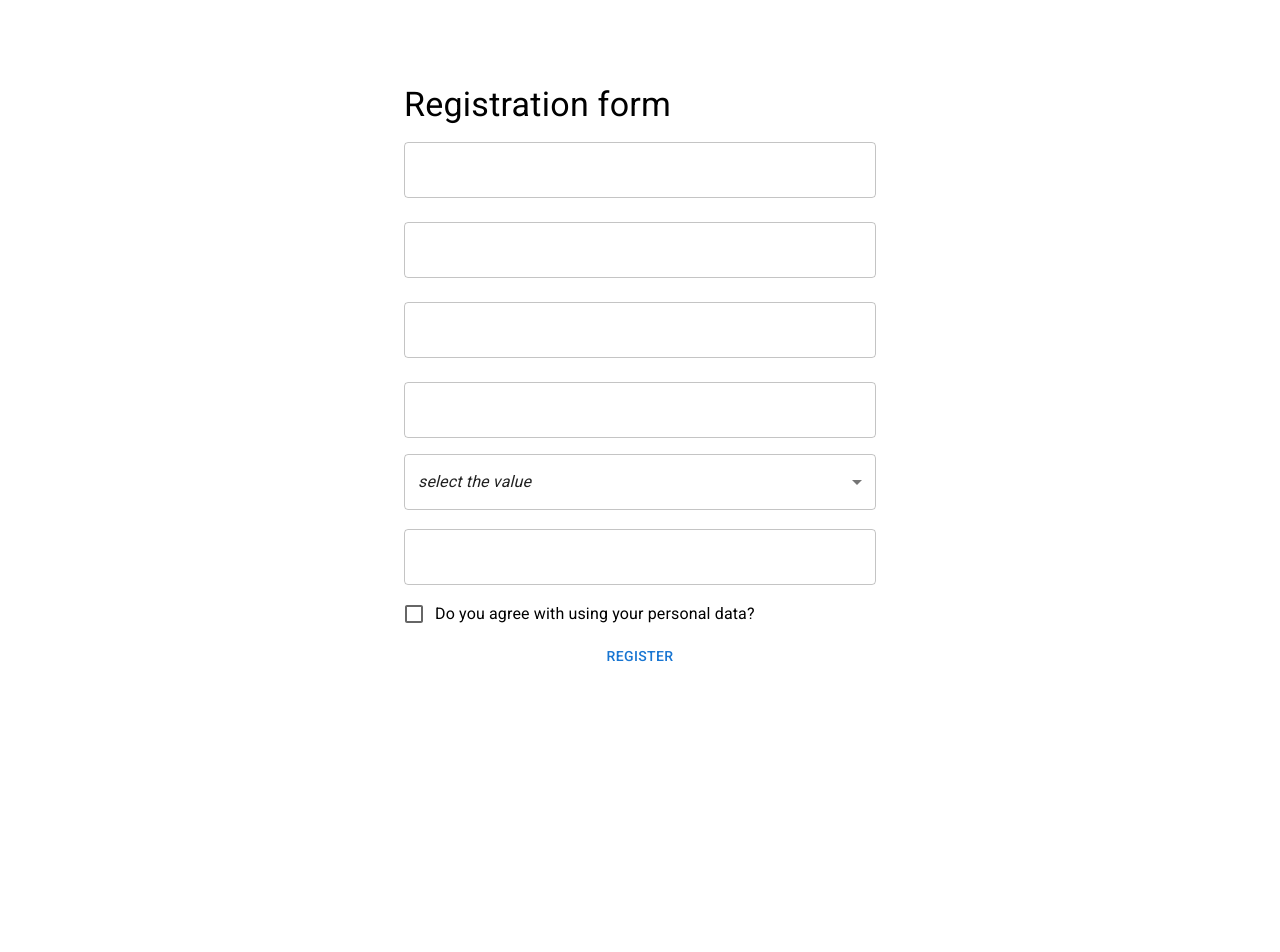
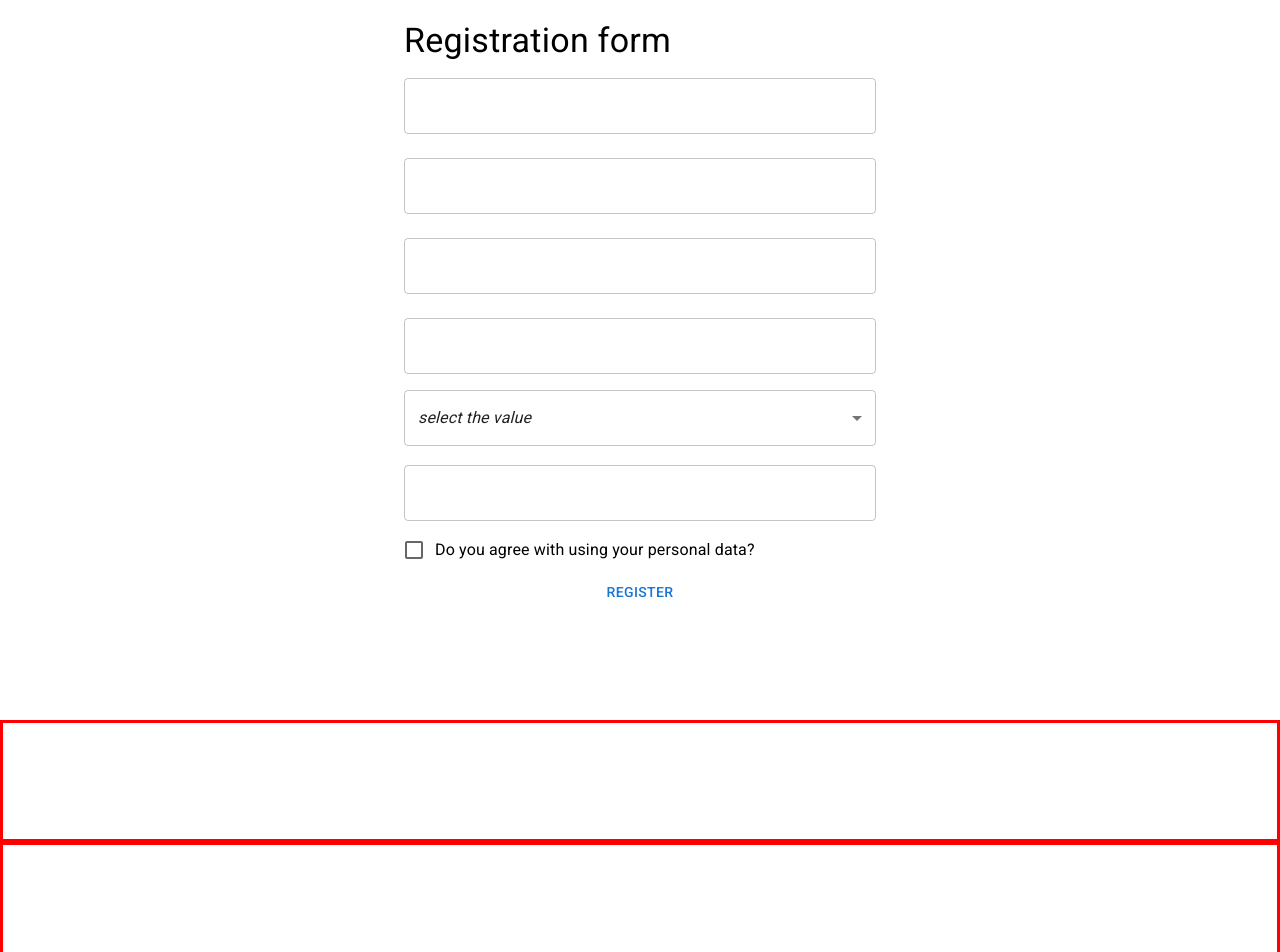
Before and after one commit to YakovAkk/RegistrationForm, a React (Create React App) app: page / in a window 1280 px wide. Shown: the top 952 px of the page. Before the commit the page ends 864 px from the top, so only its background shows below. Built offline with nearby package versions, Linux system fonts and the light colour scheme.

Commit message:
was added for for users

```diff
--- a/src/App.js
+++ b/src/App.js
@@ -1,13 +1,14 @@
 import logo from "./logo.svg";
 import * as React from "react";
-import Button from "@mui/material/Button";
-import RegistrationForm from "./components/registration.form";
+import RegistrationForm from "./components/registration.form/registration.form.jsx";
 import "./App.css";
+import UsersList from "./components/users.list/users.list";
 
 function App() {
   return (
     <div className="App">
       <RegistrationForm></RegistrationForm>
+      <UsersList></UsersList>
     </div>
   );
 }
--- a/src/components/registration.form.css
+++ b/src/components/registration.form/registration.form.css
@@ -1,13 +1,12 @@
 .registration-form {
-  width: 40vw;
-  height: 100vh;
+  width: 40%;
+  height: 90%;
   background: white;
   padding: 20px;
 }
 
 .center {
   margin: auto;
-  margin-top: 5vw;
 }
 
 .text-field {
--- a/src/components/registration.form.jsx
+++ b/src/components/registration.form/registration.form.jsx
@@ -6,8 +6,6 @@ import Checkbox from "@mui/material/Checkbox";
 import FormControlLabel from "@mui/material/FormControlLabel";
 import FormHelperText from "@mui/material/FormHelperText";
 import FormControl from "@mui/material/FormControl";
-import InputLabel from "@mui/material/InputLabel";
-
 import "./registration.form.css";
 import { useState } from "react";
 
--- /dev/null
+++ b/src/components/user/user.css
@@ -0,0 +1,9 @@
+.storage-user {
+  border: 3px solid red;
+  padding: 10px;
+}
+
+.storage-user p {
+  font-size: 20px;
+  color: white;
+}
--- /dev/null
+++ b/src/components/user/user.jsx
@@ -0,0 +1,18 @@
+import React from "react";
+import "./user.css";
+
+const User = (props) => {
+  return (
+    <div className="storage-user">
+      <p>
+        {props.person.sex === "Male" ? "His" : "Her"} full name is{" "}
+        {props.person.name} {props.person.surname}
+      </p>
+      <p>Phone number: {props.person.phonenumber}</p>
+      <p>Email: {props.person.email}</p>
+      <p>Address {props.person.address}</p>
+    </div>
+  );
+};
+
+export default User;
--- /dev/null
+++ b/src/components/users.list/users.list.jsx
@@ -0,0 +1,23 @@
+import User from "../user/user.jsx";
+
+const UsersList = () => {
+  const person = {
+    name: "A",
+    surname: "a",
+    sex: "Male",
+    email: "QQQ@gmail.com",
+    address: "A",
+  };
+
+  const people = [person, person];
+
+  return (
+    <div>
+      {people.map((person) => (
+        <User person={person}></User>
+      ))}
+    </div>
+  );
+};
+
+export default UsersList;
```
